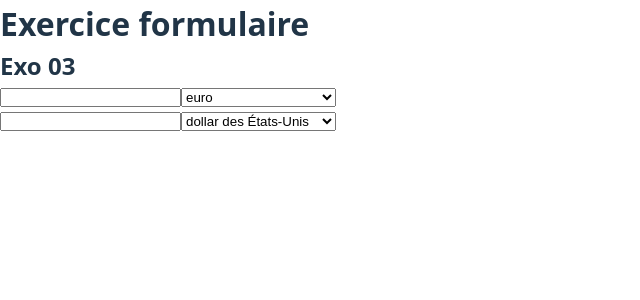
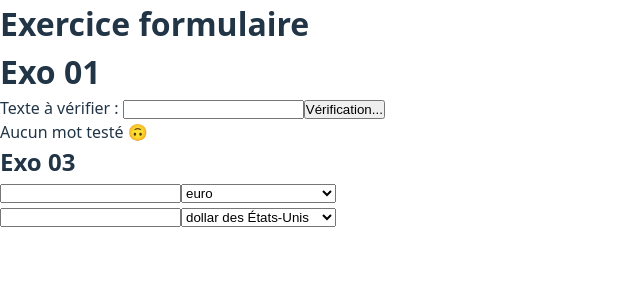
Before and after one commit to Formation-JS/BXL_FE2024_React__Exo_04, a React (Vite) app: page / in a window 1280 px wide. Shown: the top 300 px of the page, without its empty margins (0-640 px from the left). Built offline with nearby package versions, Linux system fonts and the light colour scheme.

Commit message:
Palindrome - Correction

```diff
--- a/src/App.jsx
+++ b/src/App.jsx
@@ -1,11 +1,15 @@
 import './App.css'
 import CurrencyConvert from './components/currency-convert/currency-convert';
+import PalindromeMot from './components/palindrome/palindrome-v1';
 
 function App() {
 
   return (
     <>
       <h1>Exercice formulaire</h1>
+
+      <h1>Exo 01</h1>
+      <PalindromeMot />
 
       <h2>Exo 03</h2>
       <CurrencyConvert />
--- /dev/null
+++ b/src/components/palindrome/palindrome-v1.jsx
@@ -0,0 +1,43 @@
+import { useState } from "react";
+
+export default function PalindromeMot() {
+
+    const [text, setText] = useState('');
+    const [result, setResult] = useState(null);
+
+    const handlePalindromeSubmit = (event) => {
+        event.preventDefault();
+
+        const textToCheck = text.toLowerCase().trim();
+        let isPalindrome = true;
+
+        for (let i = 0; isPalindrome && i < textToCheck.length / 2; i++) {
+            if (textToCheck[i] !== textToCheck[textToCheck.length - 1 - i]) {
+                isPalindrome = false;
+            }
+        }
+
+        setText('');
+        setResult({
+            value: text.trim(),
+            isPalindrome
+        });
+    };
+
+    return (
+        <>
+            <form onSubmit={handlePalindromeSubmit}>
+                <label htmlFor="input-val">Texte à vérifier : </label>
+                <input id="input-val" type="text"
+                    value={text}
+                    onChange={e => setText(e.target.value)} />
+                <button type="submit">Vérification...</button>
+            </form>
+            {result === null ? (
+                <p>Aucun mot testé 🙃</p>
+            ) : (
+                <p>Le mot {result.value} {result.isPalindrome ? 'est' : 'n\'est pas'} un palindrome !</p>
+            )}
+        </>
+    );
+}
```
